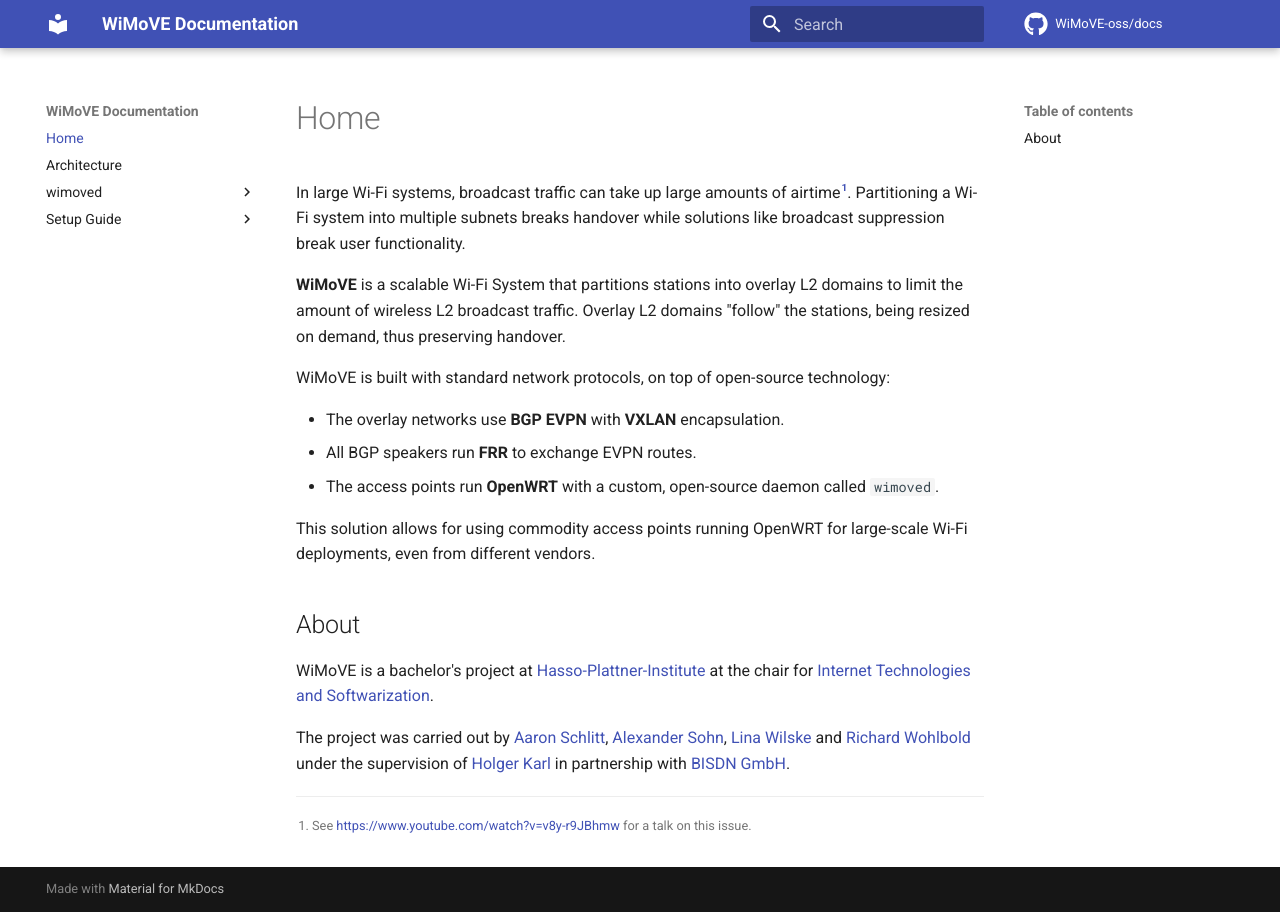
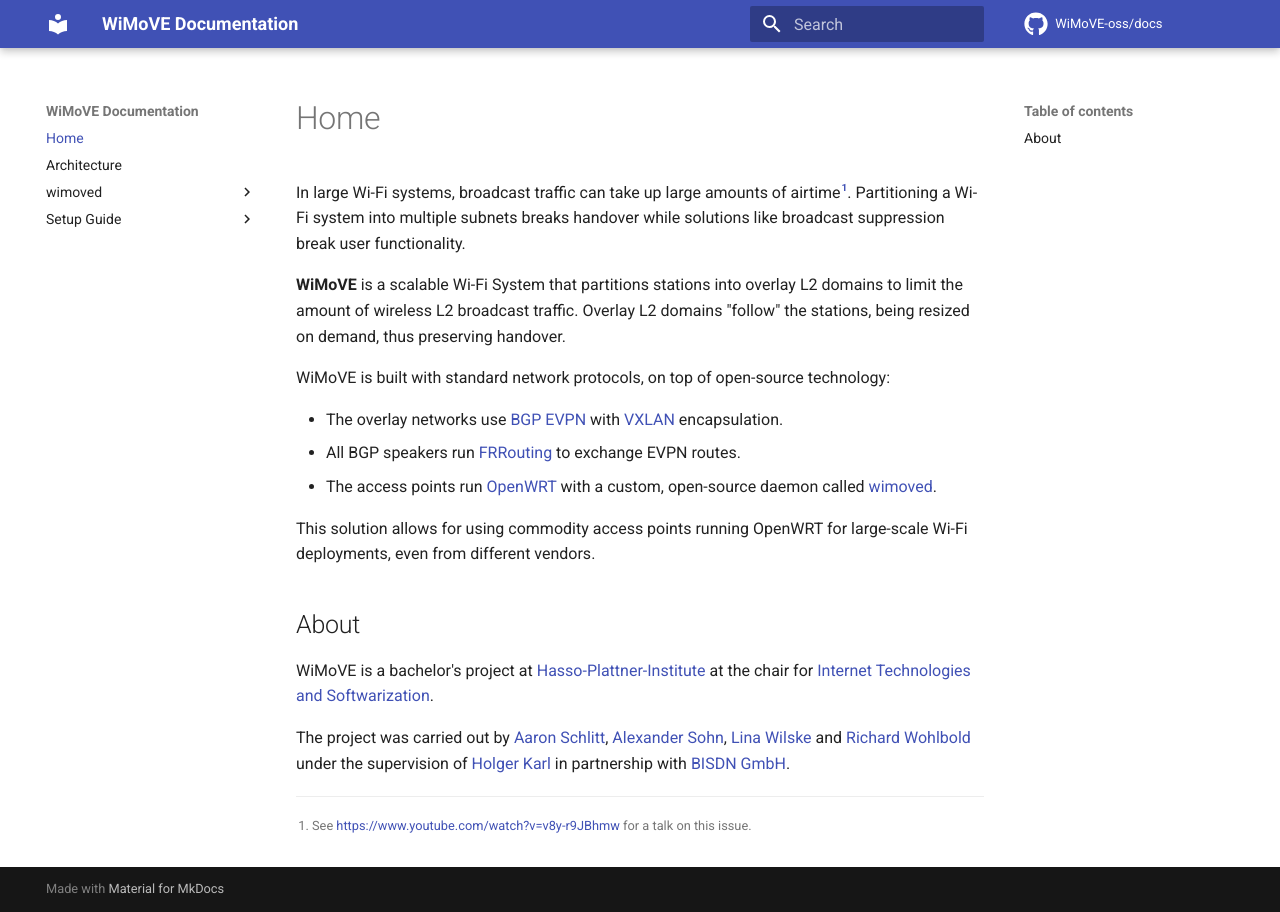
Before and after one commit to WiMoVE-OSS/docs, an MkDocs documentation site: the page built from docs/index.md, in a window 1280 px wide. Built offline with MkDocs 1.6.1 and Material for MkDocs 9.7.7, drawn with Linux system fonts in a browser that asks for light colours; comment, search, counter and statistics services are not loaded.

Commit message:
Use links instead of bold text

```diff
--- a/docs/index.md
+++ b/docs/index.md
@@ -8,9 +8,9 @@
 
 WiMoVE is built with standard network protocols, on top of open-source technology:
 
-- The overlay networks use **BGP EVPN** with **VXLAN** encapsulation.
-- All BGP speakers run **FRR** to exchange EVPN routes.
-- The access points run **OpenWRT** with a custom, open-source daemon called `wimoved`.
+- The overlay networks use [BGP EVPN](https://www.rfc-editor.org/rfc/rfc8365.html) with [VXLAN](https://www.rfc-editor.org/rfc/rfc7348) encapsulation.
+- All BGP speakers run [FRRouting](https://frrouting.org/) to exchange EVPN routes.
+- The access points run [OpenWRT](https://openwrt.org/) with a custom, open-source daemon called [wimoved](https://github.com/wimove-oss/wimoved).
 
 This solution allows for using commodity access points running OpenWRT for large-scale Wi-Fi deployments, even from different vendors.
 
```
